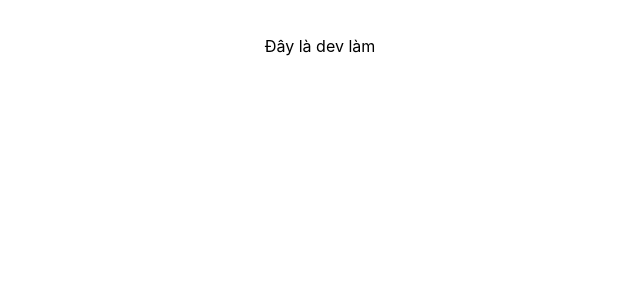
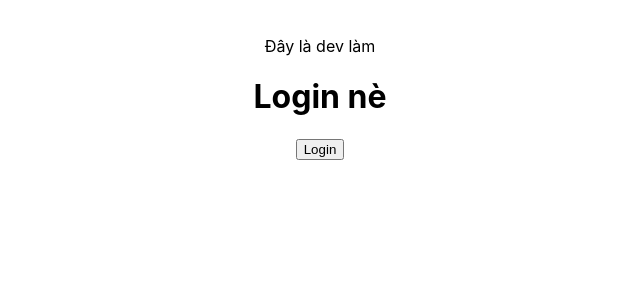
Before and after one commit to GreenDyy/demo-gitflow, a React (Create React App) app: page / in a window 1280 px wide. Shown: the top 300 px of the page, without its empty margins (320-960 px from the left). Built offline with nearby package versions, Linux system fonts and the light colour scheme.

Commit message:
them login

```diff
--- a/src/components/Login.tsx
+++ b/src/components/Login.tsx
@@ -1,9 +1,13 @@
 import React from 'react'
 
 function Login() {
-  return (
-    <div>Login</div>
-  )
+    return (
+        <div>
+            <h1>Login nè
+            </h1>
+            <button onClick={()=>alert('Hihi')}>Login</button>
+        </div>
+    )
 }
 
 export default Login
--- a/src/pages/Home/Home.tsx
+++ b/src/pages/Home/Home.tsx
@@ -1,10 +1,12 @@
 import React from 'react'
 import './Home.scss'
+import Login from '../../components/Login'
 
 function Home() {
   return (
     <div className='home'>
         <p>Đây là dev làm</p>
+        <Login/>
     </div>
   )
 }
```
